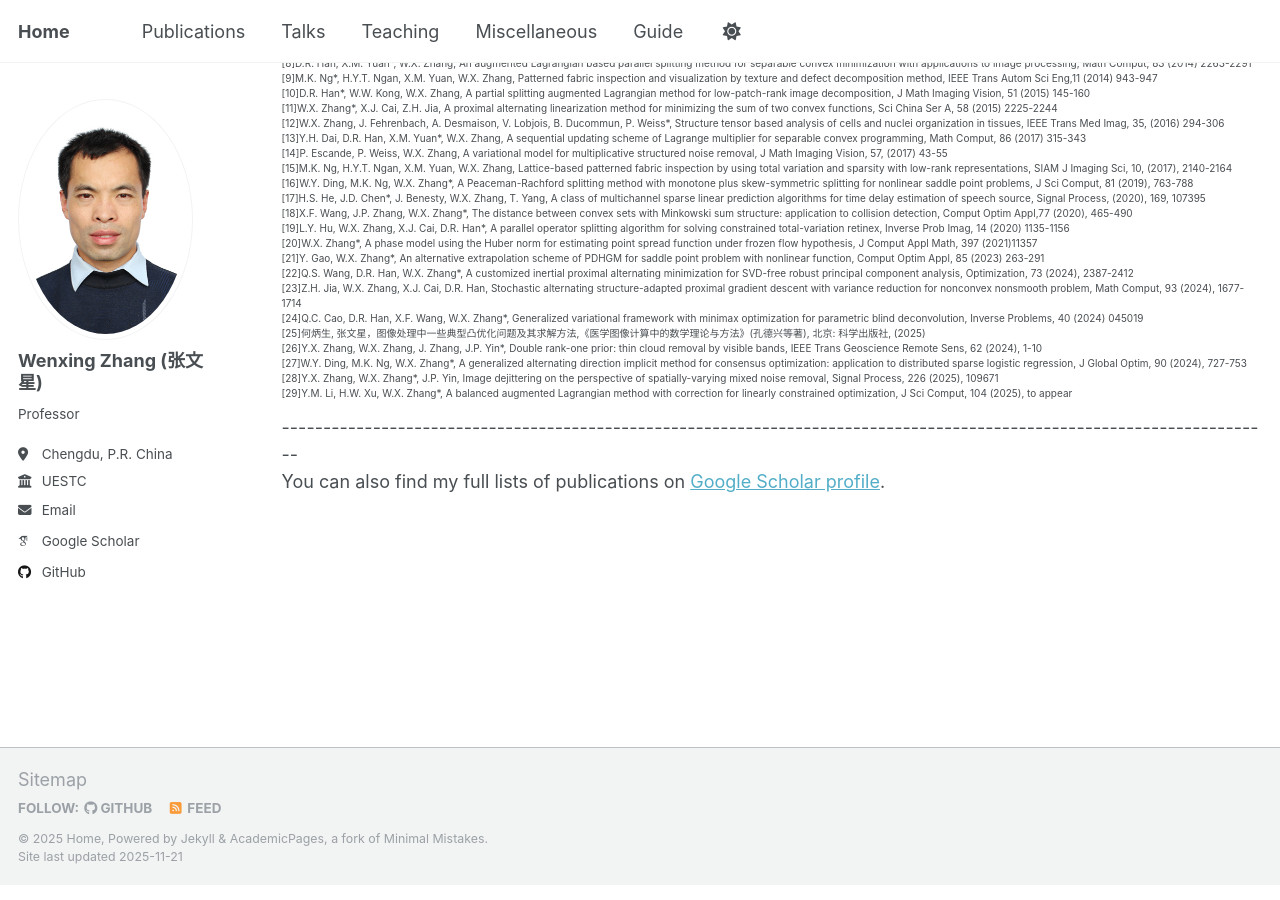
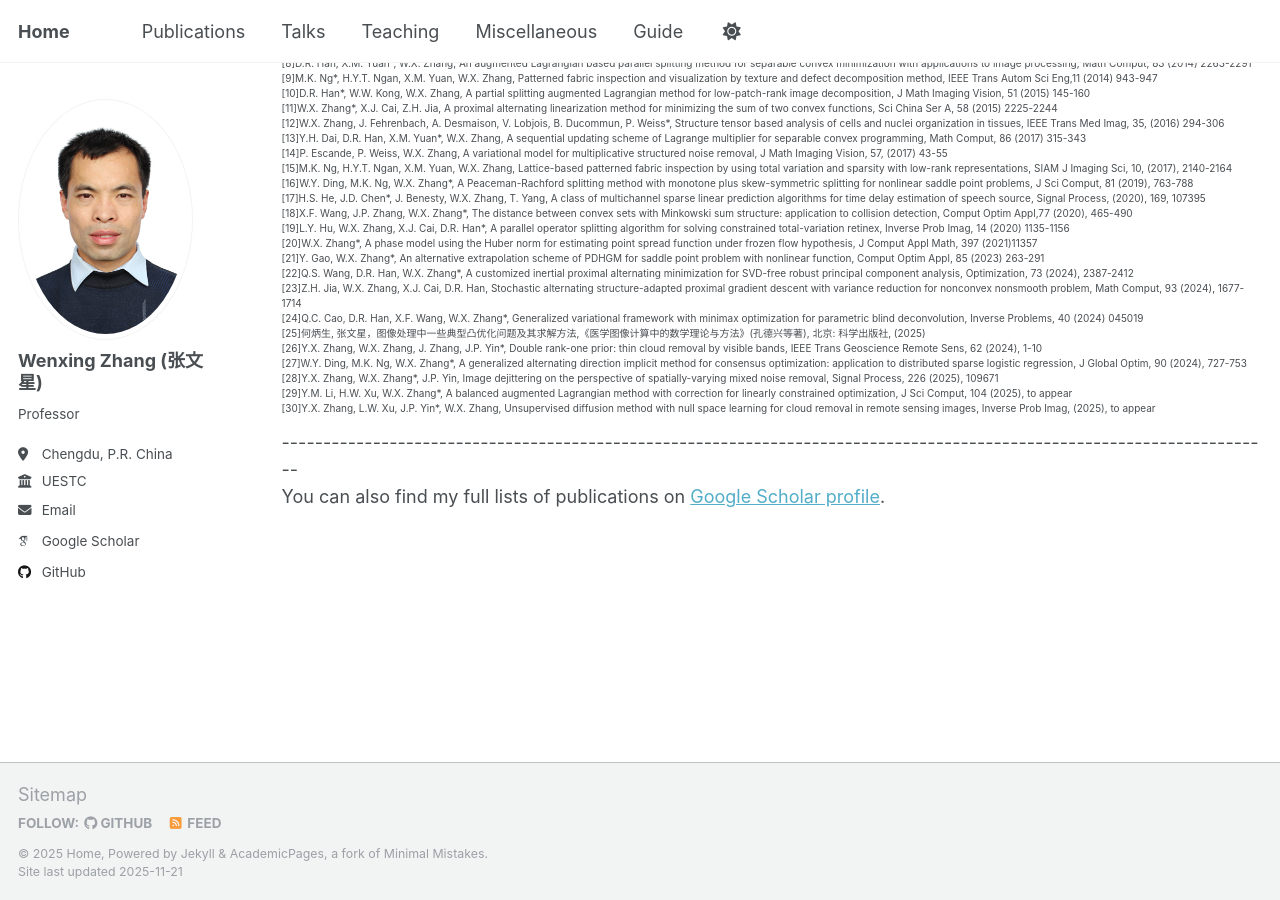
Before and after one commit to WenxingZhang/WenxingZhang.github.io, a Jekyll site: the page built from _pages/publications.html, in a window 1280 px wide and 900 px high, scrolled down 2406 px. Built offline with Jekyll 4.4.1, drawn with Linux system fonts in a browser that asks for light colours; some web fonts are replaced; a script that is not in the unit is left out.

Commit message:
Update publications.html

```diff
--- a/_pages/publications.html
+++ b/_pages/publications.html
@@ -60,7 +60,8 @@ author_profile: true
 [26]Y.X. Zhang, W.X. Zhang, J. Zhang, J.P. Yin*, Double rank-one prior: thin cloud removal by visible bands, IEEE Trans Geoscience Remote Sens, 62 (2024), 1-10<br>
 [27]W.Y. Ding, M.K. Ng, W.X. Zhang*, A generalized alternating direction implicit method for consensus optimization: application to distributed sparse logistic regression, J Global Optim, 90 (2024), 727-753<br>
 [28]Y.X. Zhang, W.X. Zhang*, J.P. Yin, Image dejittering on the perspective of spatially-varying mixed noise removal, Signal Process, 226 (2025), 109671<br>
-[29]Y.M. Li, H.W. Xu, W.X. Zhang*, A balanced augmented Lagrangian method with correction for linearly constrained optimization, J Sci Comput, 104 (2025), to appear<br></p>
+[29]Y.M. Li, H.W. Xu, W.X. Zhang*, A balanced augmented Lagrangian method with correction for linearly constrained optimization, J Sci Comput, 104 (2025), to appear<br>
+[30]Y.X. Zhang, L.W. Xu, J.P. Yin*, W.X. Zhang, Unsupervised diffusion method with null space learning for cloud removal in remote sensing images, Inverse Prob Imag, (2025), to appear<br></p>
 ------------------------------------------------------------------------------------------------------------------------<br>
 
 {% if site.author.googlescholar %}
```
